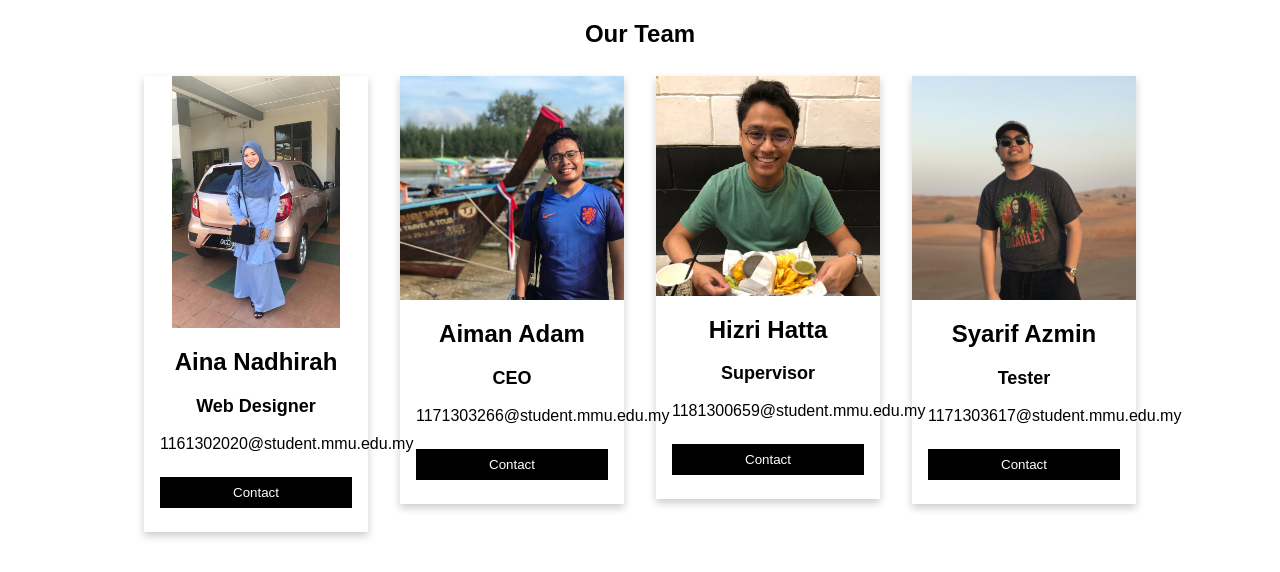
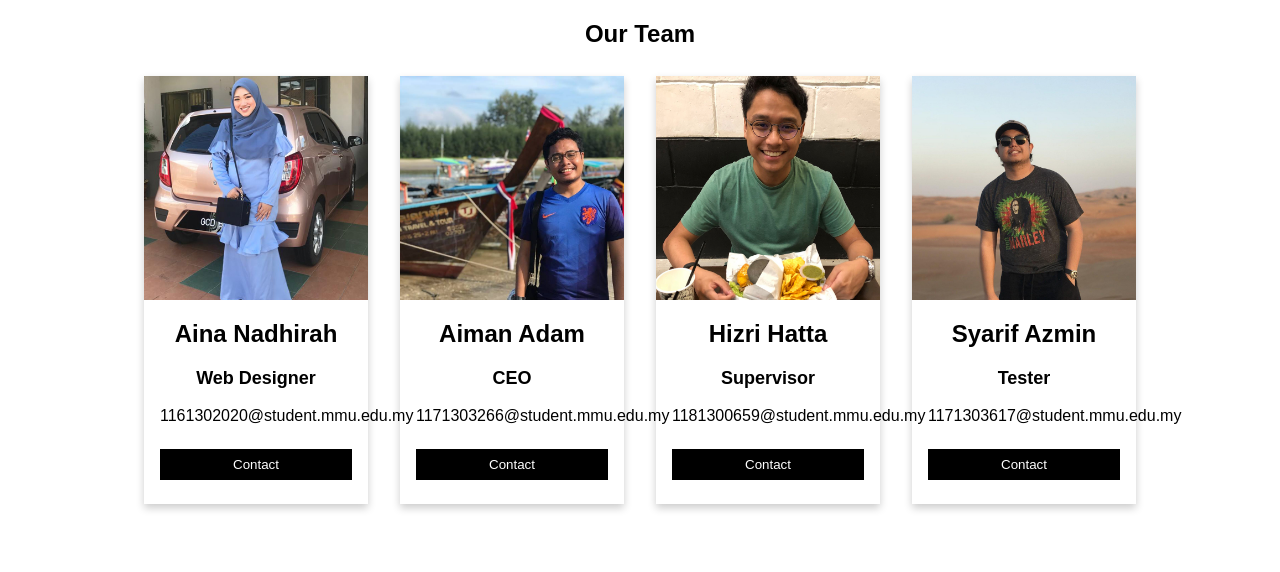
Before and after one commit to hizhatt/wad, a PHP site: page /About.php in a window 1280 px wide. Shown: the part 120-692 px from the top of the page. Run offline with PHP 8.4, Linux system fonts and the light colour scheme.

Commit message:
resized photo

```diff
--- a/About.php
+++ b/About.php
@@ -24,7 +24,7 @@
 	<div class="row">
 	  <div class="column">
 		<div class="card">
-		  <img src="images/aina.jpeg" style="width: 75%" >
+		  <img src="images/aina.jpeg" style="width: 100%; height: 100%" >
 		  <div class="container">
 			<h2 style="text-align: center">Aina Nadhirah</h2>
 			<p class="title">Web Designer</p>
@@ -36,7 +36,7 @@
 
 	  <div class="column">
 		<div class="card">
-		  <img src="Images/adam.jpg" alt="Mike" style="width:100%">
+		  <img src="Images/adam.jpg" alt="Mike" style="width:100%;height: 100%">
 		  <div class="container">
 			<h2>Aiman Adam</h2>
 			<p class="title">CEO</p>
@@ -48,7 +48,7 @@
 
 	  <div class="column">
 		<div class="card">
-		  <img src="Images/hizri.jpg" alt="Mike" style="width:100%">
+		  <img src="Images/hizri.jpg" alt="Mike" style="width:100%; height: 100%">
 		  <div class="container">
 			<h2>Hizri Hatta</h2>
 			<p class="title">Supervisor</p>
@@ -60,7 +60,7 @@
 
 	  <div class="column">
 		<div class="card">
-		  <img src="Images/syarif.jpg" alt="Mike" style="width:100%">
+		  <img src="Images/syarif.jpg" alt="Mike" style="width:100%; height: 100%">
 		  <div class="container">
 			<h2>Syarif Azmin</h2>
 			<p class="title">Tester</p>
```
Also changed, not shown: Images/Aina.jpg (deleted), Images/aina.jpeg, Images/hizri.jpg, Images/syarif.jpg.
